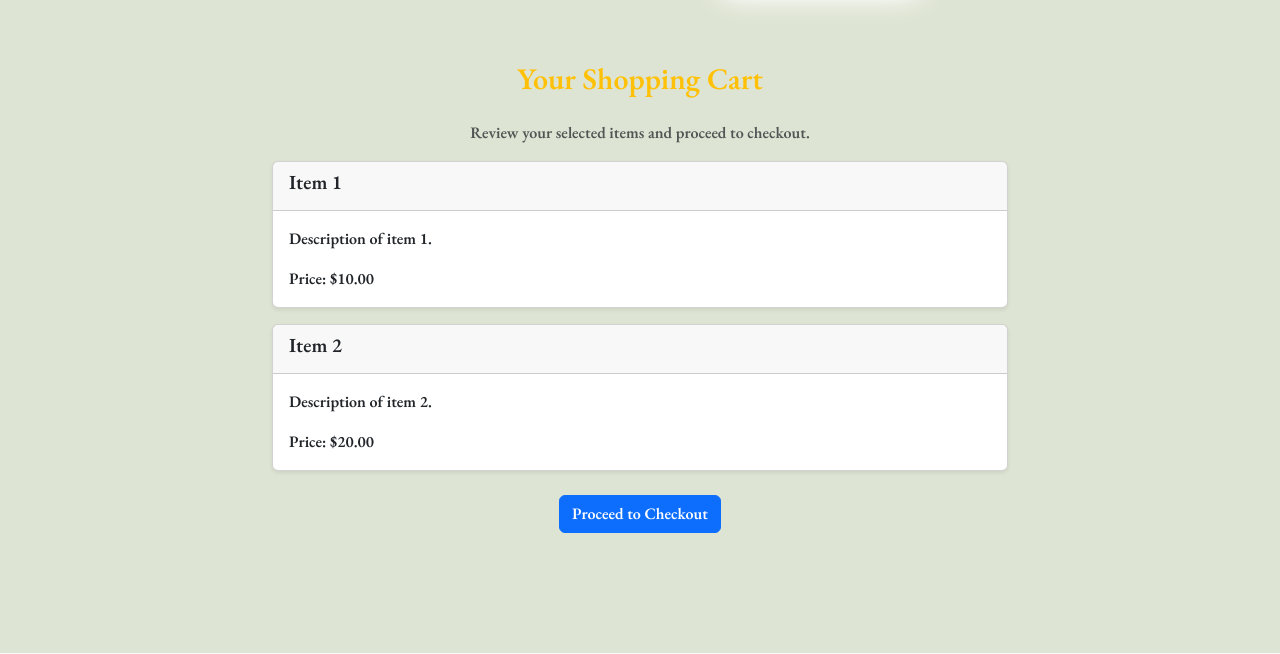
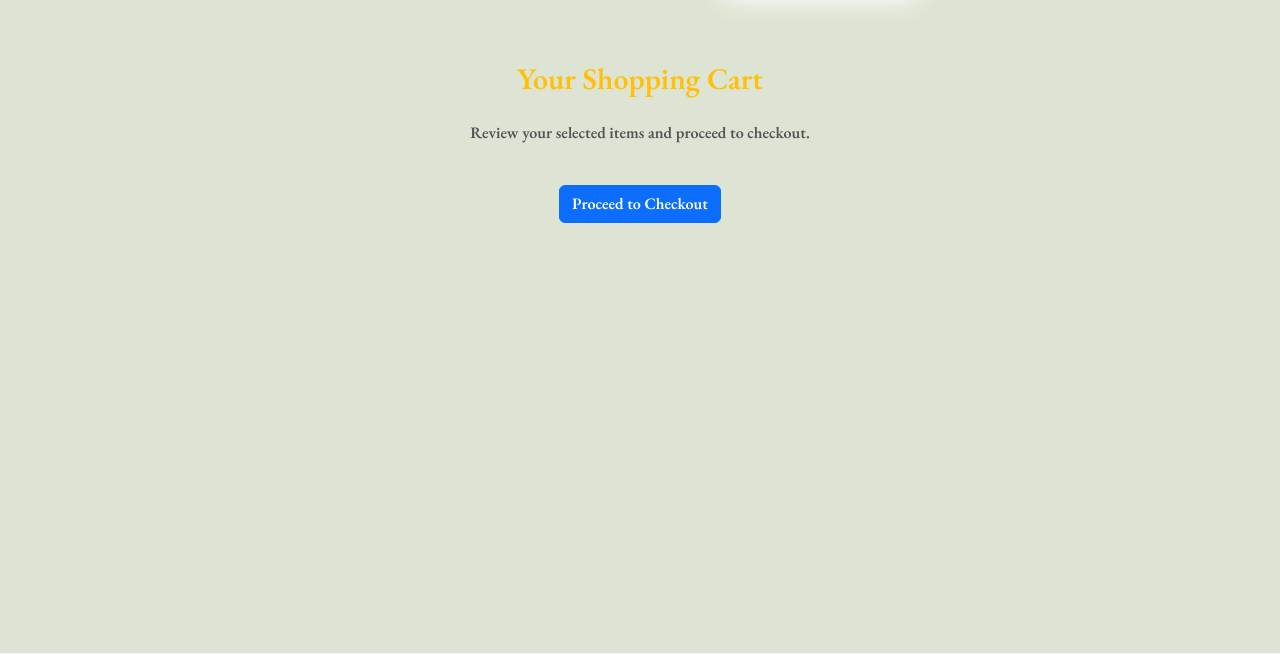
Before and after one commit to Elvisthegreat/auto_spare_part, a Django app: page /bag/ in a window 1280 px wide. Shown: the part 195-849 px from the top of the page. Run offline with Django 5.2, Linux system fonts and the light colour scheme; some libraries are stand-ins or nearby versions.

Commit message:
Added an if statement to render if there is something in our bag

```diff
--- a/bag/templates/bag/bag.html
+++ b/bag/templates/bag/bag.html
@@ -12,31 +12,18 @@
                     <p class="text-center text-muted">Review your selected items and proceed to checkout.</p>
                 </div>
             </div>
-            <div class="row">
-                <div class="col-md-8 offset-md-2">
-                    <article class="card shadow-sm mb-3">
-                        <header class="card-header">
-                            <h5 class="card-title">Item 1</h5>
-                        </header>
-                        <div class="card-body">
-                            <p class="card-text">Description of item 1.</p>
-                            <p class="card-text"><strong>Price:</strong> $10.00</p>
+            <section>
+                <div class="row">
+                    <div class="col-md-8 offset-md-2">
+                        {% if bag_items %}
+                        {% else %}
+                        {% endif %}
+                        <div class="text-center mt-4">
+                            <button class="btn btn-primary">Proceed to Checkout</button>
                         </div>
-                    </article>
-                    <article class="card shadow-sm mb-3">
-                        <header class="card-header">
-                            <h5 class="card-title">Item 2</h5>
-                        </header>
-                        <div class="card-body">
-                            <p class="card-text">Description of item 2.</p>
-                            <p class="card-text"><strong>Price:</strong> $20.00</p>
-                        </div>
-                    </article>
-                    <div class="text-center mt-4">
-                        <button class="btn btn-primary">Proceed to Checkout</button>
                     </div>
                 </div>
-            </div>
+        </section>
         </section>
     </div>
 {% endblock %}
```
